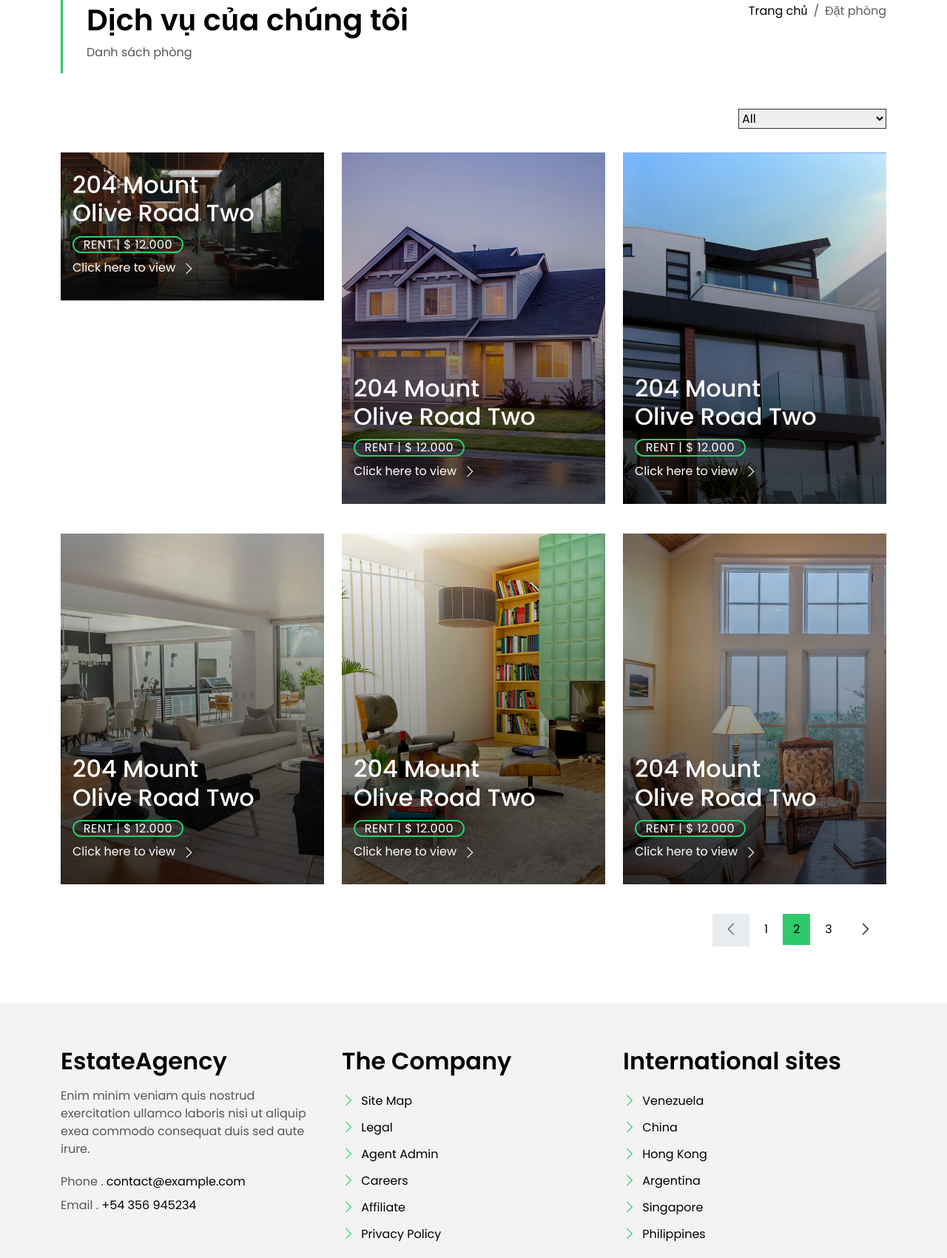
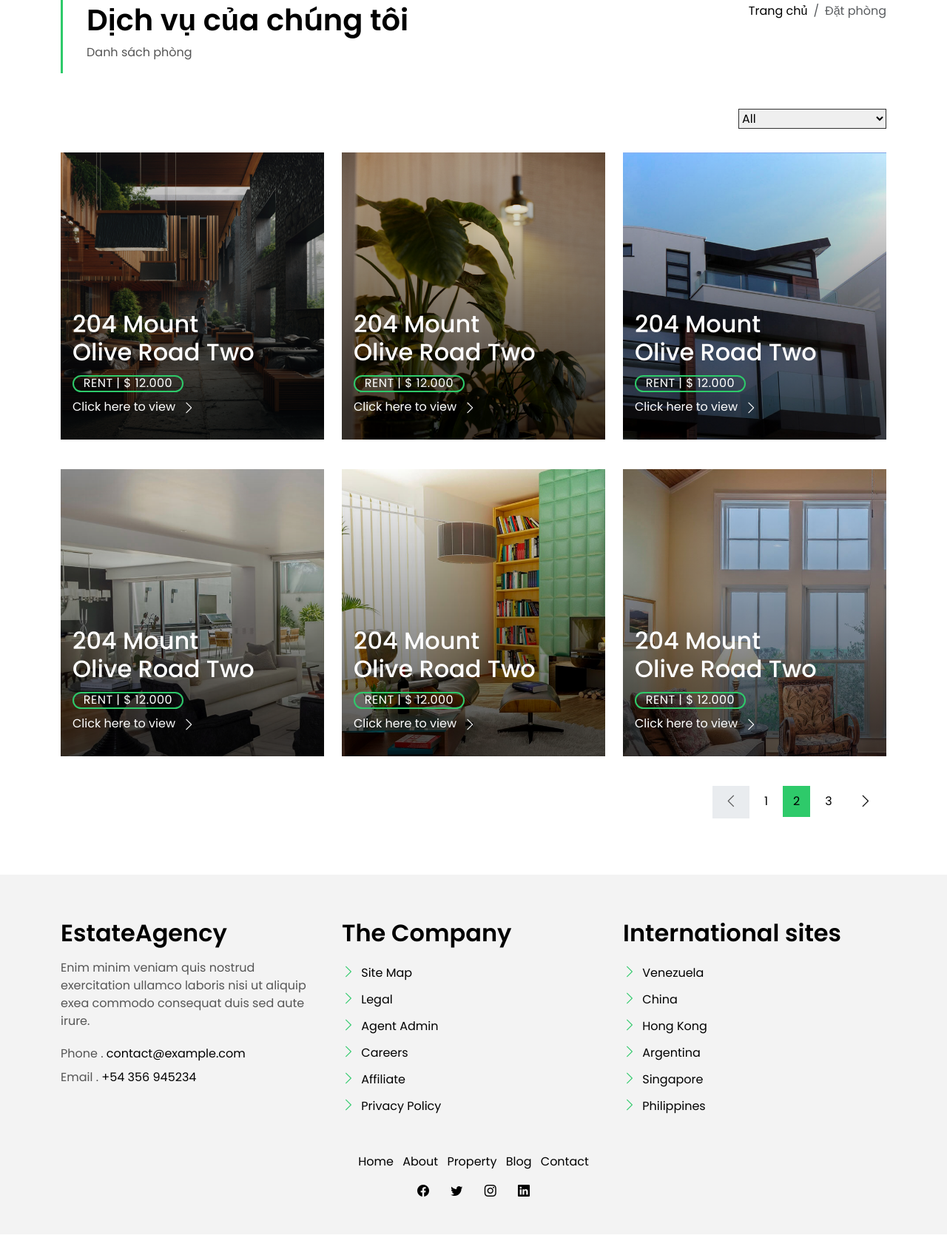
Before and after one commit to huynq-fouj/PHP-hotel, a PHP site: page /views/rooms.php in a window 1280 px wide. Shown: the part 205-1905 px from the top of the page at 74% size. After the commit the page ends 1822 px from the top, so only its background shows below. Run offline with PHP 8.4, Linux system fonts and the light colour scheme; data that the repository does not hold is empty.

Commit message:
Change style

```diff
--- a/assets/css/views_style.css
+++ b/assets/css/views_style.css
@@ -1158,6 +1158,19 @@
 /*--------------------------------------------------------------
 # Card General
 --------------------------------------------------------------*/
+.card-box-a {
+  height: 488px;
+}
+
+.card-box-a .img-box-a {
+  height: 100%;
+}
+
+.card-box-a .img-box-a .img-a {
+  object-fit: cover;
+  min-height: 100%;
+}
+
 @media (max-width: 767px) {
 
   .card-box-a,
@@ -1166,6 +1179,7 @@
   .card-box-d {
     margin-bottom: 2.5rem;
   }
+
 }
 
 .card-box-a span,
@@ -1198,7 +1212,7 @@
 .card-box-a .img-b,
 .card-box-b .img-a,
 .card-box-b .img-b {
-  transition: 0.8s all ease-in-out;
+  transition: 0.4s all ease-in-out;
 }
 
 @media (min-width: 768px) {
@@ -1217,6 +1231,11 @@
   .card-box-b .price-a {
     font-size: 0.9rem;
   }
+
+  .card-box-a {
+    height: 288px;
+  }
+
 }
 
 @media (min-width: 992px) {
@@ -1225,6 +1244,11 @@
   .card-box-b .price-a {
     font-size: 1rem;
   }
+
+  .card-box-a {
+    height: 388px;
+  }
+
 }
 
 .card-overlay {
@@ -1289,7 +1313,7 @@
 }
 
 .card-overlay-a-content {
-  transition: all 0.5s ease-in;
+  transition: all 0.4s ease-in;
   position: absolute;
   width: 100%;
   bottom: 0px;
@@ -1337,7 +1361,7 @@
 
 .card-body-a {
   z-index: 2;
-  transition: all 0.5s ease-in;
+  transition: all 0.4s ease-in;
   padding: 0rem 1rem 2rem 1rem;
 }
 
--- a/views/rooms.php
+++ b/views/rooms.php
@@ -120,7 +120,7 @@
       <div class="col-md-4">
         <div class="card-box-a card-shadow">
           <div class="img-box-a">
-            <img src="/hostay/assets/img-views/property-3.jpg" alt="" class="img-a img-fluid">
+            <img src="/hostay/public/images/about-2.jpg" alt="" class="img-a img-fluid">
           </div>
           <div class="card-overlay">
             <div class="card-overlay-a-content">
```
